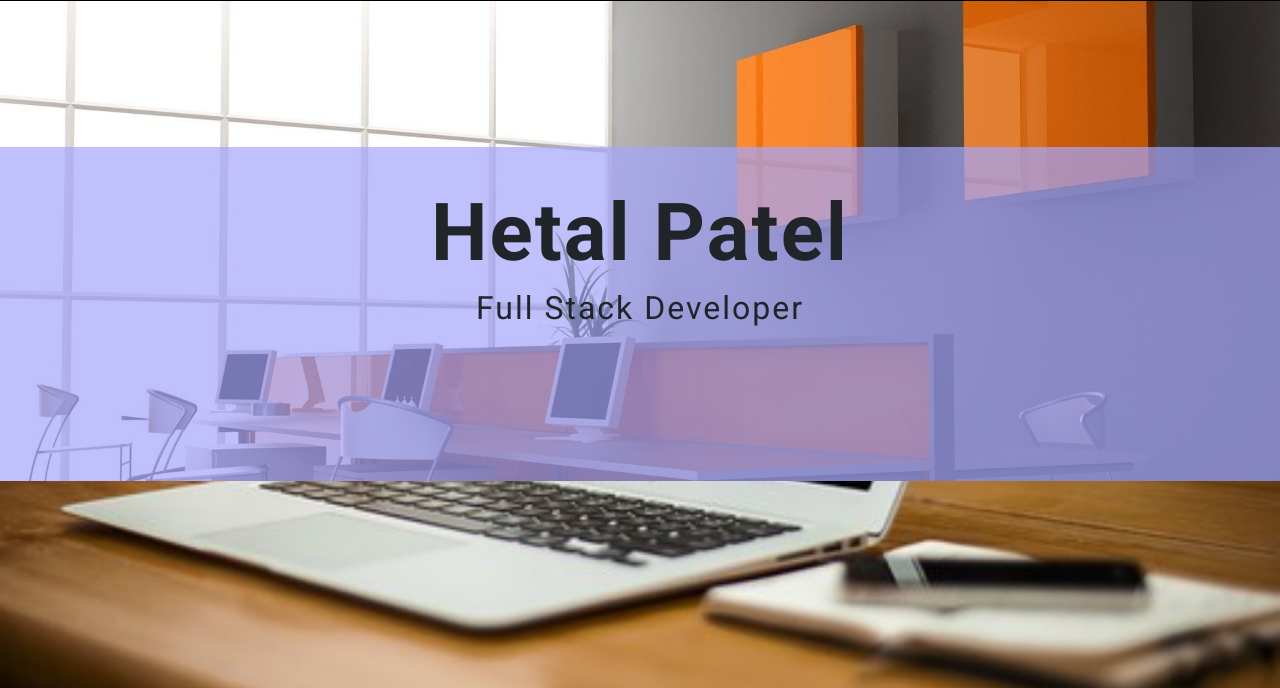
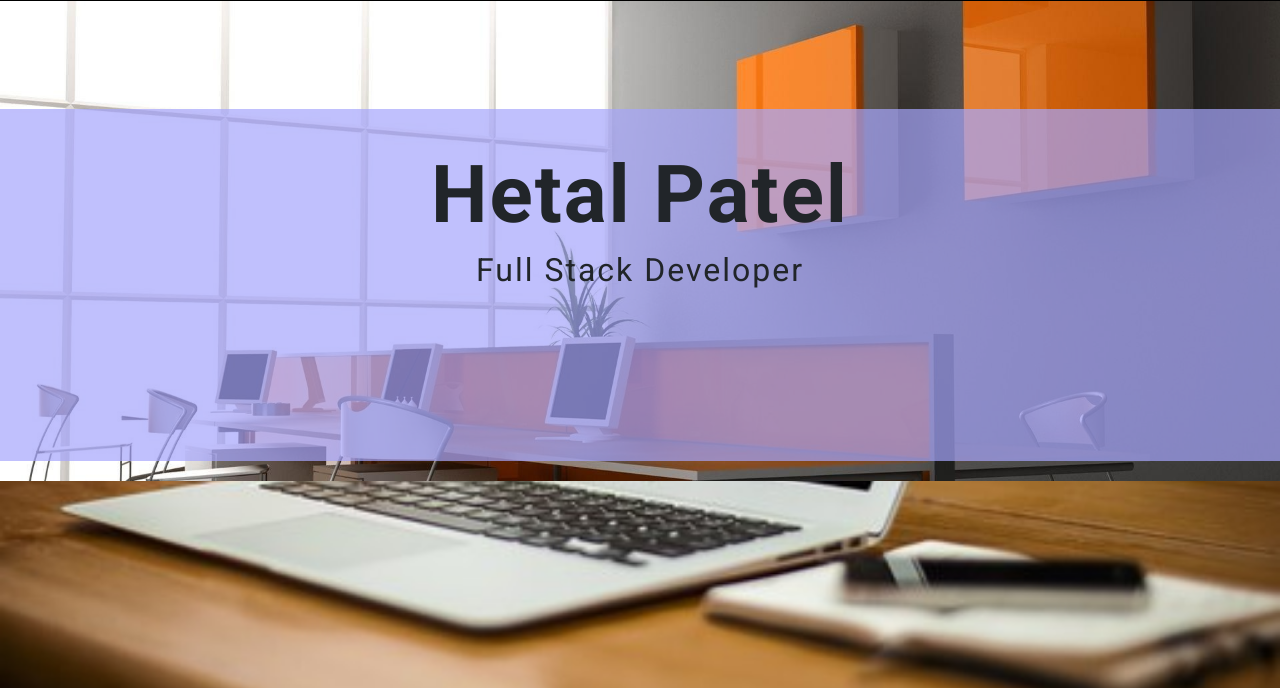
Before and after one commit to HET1905/Portfolio, a plain HTML site: page index.html in a window 1280 px wide. Shown: the part 69-757 px from the top of the page. Drawn offline with nearby package versions, Linux system fonts and the light colour scheme.

Commit message:
trying to set heading

```diff
--- a/assets/css/style.css
+++ b/assets/css/style.css
@@ -91,7 +91,7 @@ nav a {
 .heroClass {
     width: 100%;
     height: 22em;
-    margin-top: 13%;
+    margin-top: 10%;
     margin-bottom: 13%;
     position: relative;
     background: rgba(166, 166, 253, 0.7);
```
